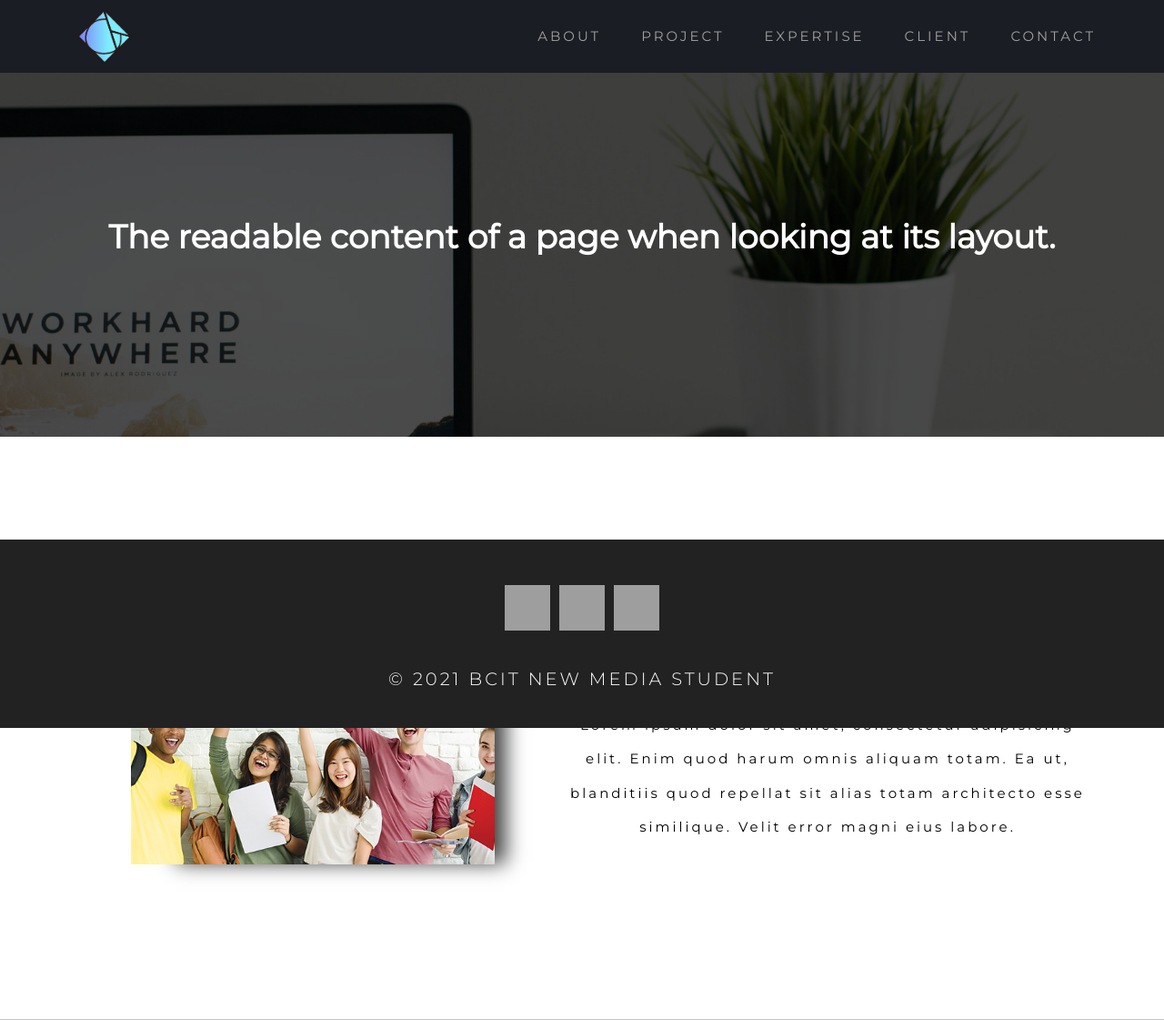
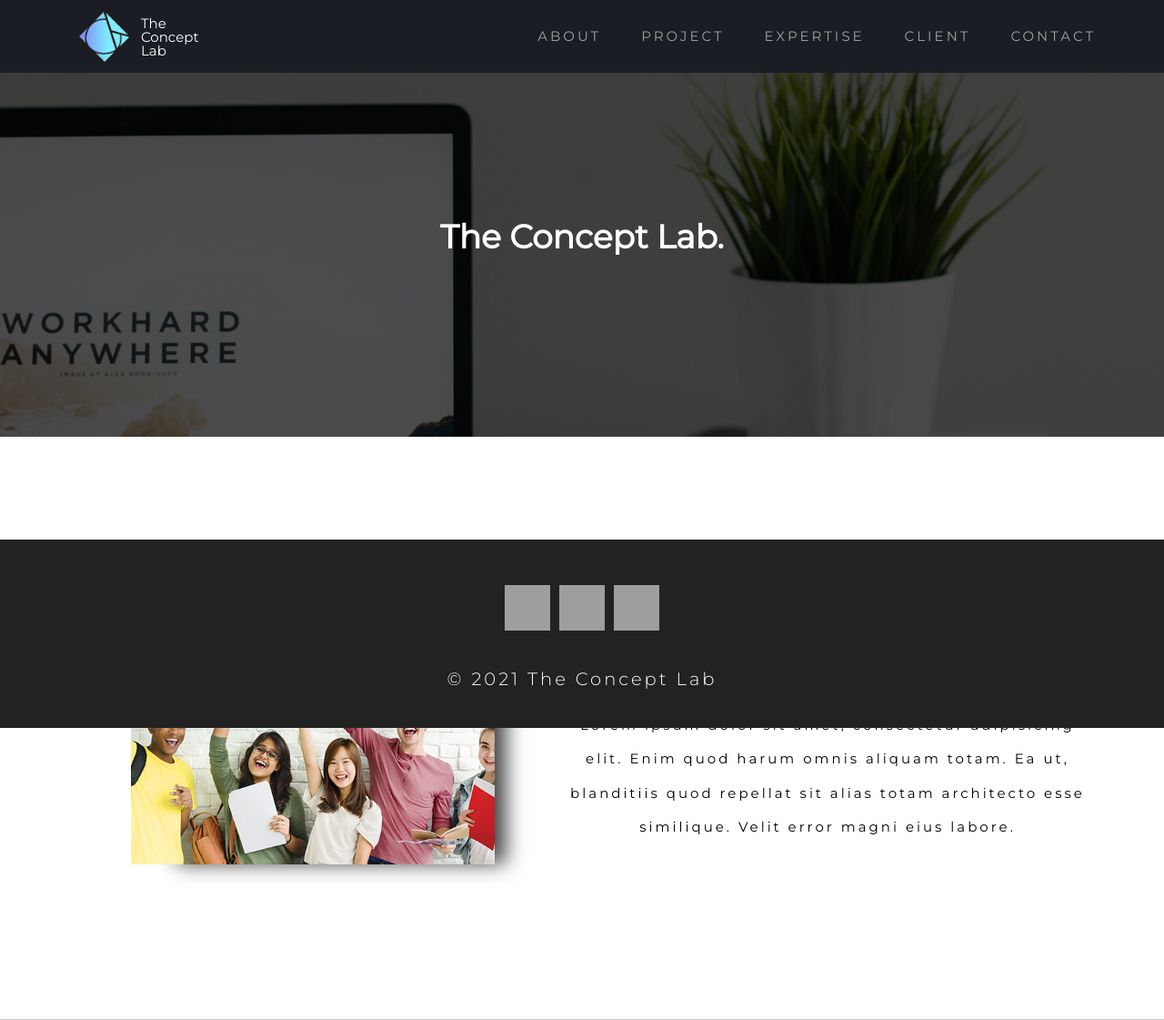
Before and after one commit to TKNRFJK1208/qa-final-project, a PHP site: page / in a window 1280 px wide. Shown: the top 1121 px of the page at 91% size. Run offline with PHP 8.4, Linux system fonts and the light colour scheme; some web fonts are replaced; grey boxes are pictures that could not be loaded.

Commit message:
final debugging

```diff
--- a/index.php
+++ b/index.php
@@ -4,7 +4,10 @@
   <div class="header container">
     <div class="nav-bar">
       <div class="brand">
-        <a href="index.php"><img class="logo" src="images/logo.png" alt="LOGO"></a>
+        <a class="logo-box" href="index.php">
+          <img class="logo" src="images/logo.png" alt="LOGO">
+          <span>The Concept Lab</span>
+        </a>
       </div>
       <div class="nav-list">
         <div class="hamburger"><div class="bar"></div></div>
@@ -24,7 +27,7 @@
 <section id="bnr">
   <div class="bnr container">
     <div class="bnr-content">
-      <h1>The readable content of a page when looking at its layout.</h1>
+      <h1>The Concept Lab.</h1>
     </div>
   </div>
 </section>
@@ -32,7 +35,7 @@
   <div class="about container">
     <div class="col-left">
       <div class="about-img">
-        <img src="images/about.jpeg" class="pf-img" alt="profile image">
+        <img src="images/about.jpg" class="pf-img" alt="profile image">
       </div>
     </div>
     <div class="col-right">
@@ -123,17 +126,17 @@
     <h2 class="section-title">Client</h2>
     <div class="all-client-box">
       <div class="client-box">
-        <img src="images/c1.jpeg" alt="client1">
+        <img src="images/c1.jpg" alt="client1">
         <p>Lorem ipsum dolor sit amet consectetur adipisicing elit. Lorem ipsum dolor sit amet consectetur adipisicing elit.</p>
         <div class="client-message"></div>
       </div>
       <div class="client-box">
-        <img src="images/c2.jpeg" alt="client2">
+        <img src="images/c2.jpg" alt="client2">
         <p>Lorem ipsum dolor sit amet consectetur adipisicing elit. Lorem ipsum dolor sit amet consectetur adipisicing elit.</p>
         <div class="client-message"></div>
       </div>
       <div class="client-box">
-        <img src="images/c3.jpeg" alt="client3">
+        <img src="images/c3.jpg" alt="client3">
         <p>Lorem ipsum dolor sit amet consectetur adipisicing elit. Lorem ipsum dolor sit amet consectetur adipisicing elit.</p>
         <div class="client-message"></div>
       </div>
--- a/partials/footer.php
+++ b/partials/footer.php
@@ -17,7 +17,7 @@
           </a>
         </div>
       </div>
-      <p class="copyright">© 2021 BCIT NEW MEDIA STUDENT</p>
+      <p class="copyright">© 2021 The Concept Lab</p>
     </div>
   </section>
 
--- a/styles/contact.css
+++ b/styles/contact.css
@@ -6,7 +6,7 @@
   display: flex;
   flex-direction: column;
   margin: 0 auto;
-  padding: 120px 10px;
+  padding: 120px 20px;
   width: 80vw;
 }
 
--- a/styles/header.css
+++ b/styles/header.css
@@ -26,9 +26,18 @@ header .nav-bar {
   width: 80px;
 }
 
-.logo {
+.logo-box{
+  display: flex;
+  align-items: center;
+}
+
+.logo-box .logo {
   width: 100%;
   padding: 10px;
+}
+
+.logo-box span{
+  color: #fff;
 }
 
 #header .nav-list ul {
```
Also changed, not shown: images/about.jpeg (deleted), images/about.jpg (added), images/c1.jpeg (deleted), images/c1.jpg (added), images/c2.jpg (renamed from images/c2.jpeg), images/c3.jpeg (deleted), images/c3.jpg (added), images/homepage.jpg, images/img1.jpg, images/img2.jpg, images/img3.jpg, images/img4.jpg, images/img5.jpg, images/img6.jpg, 1 more files.
